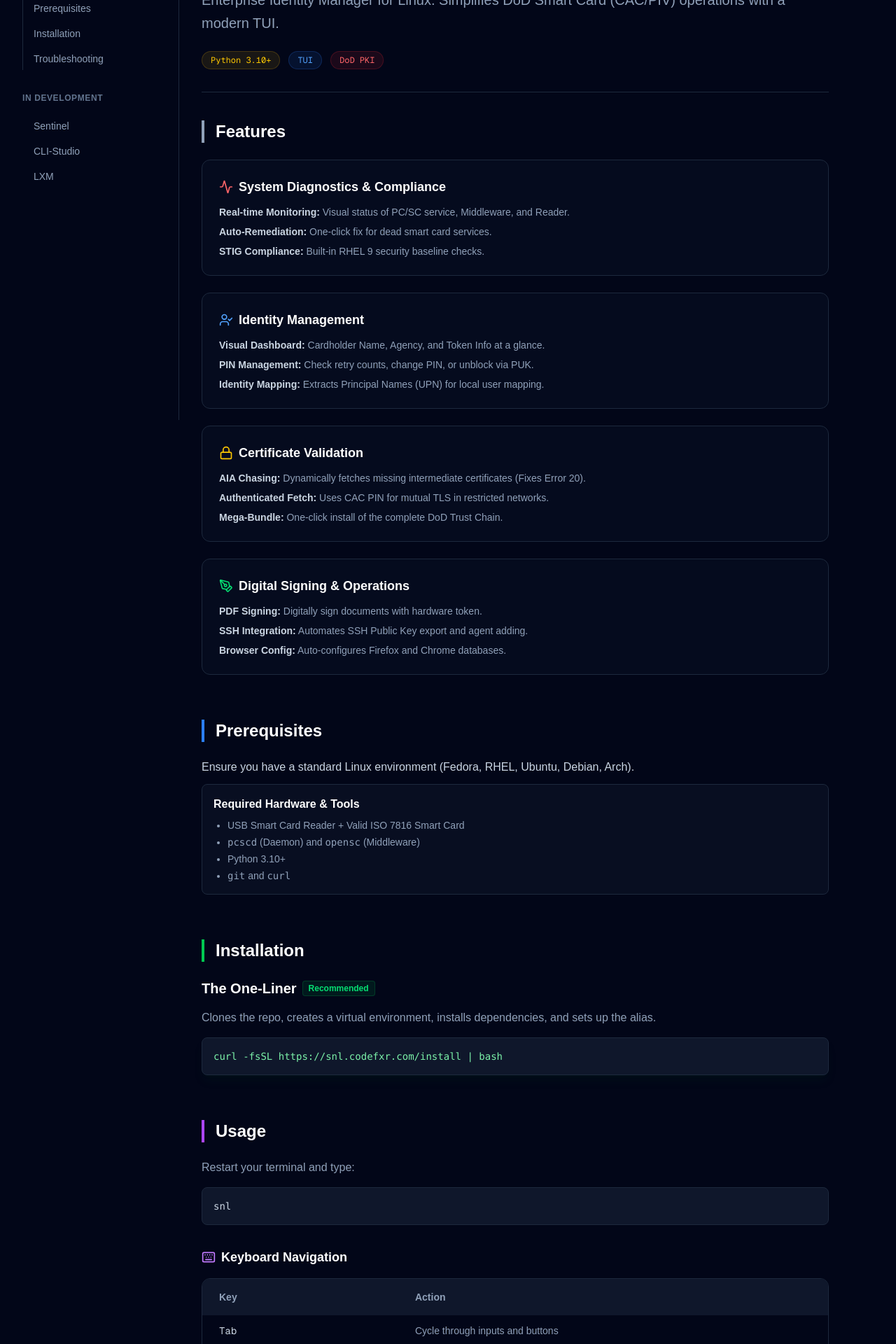
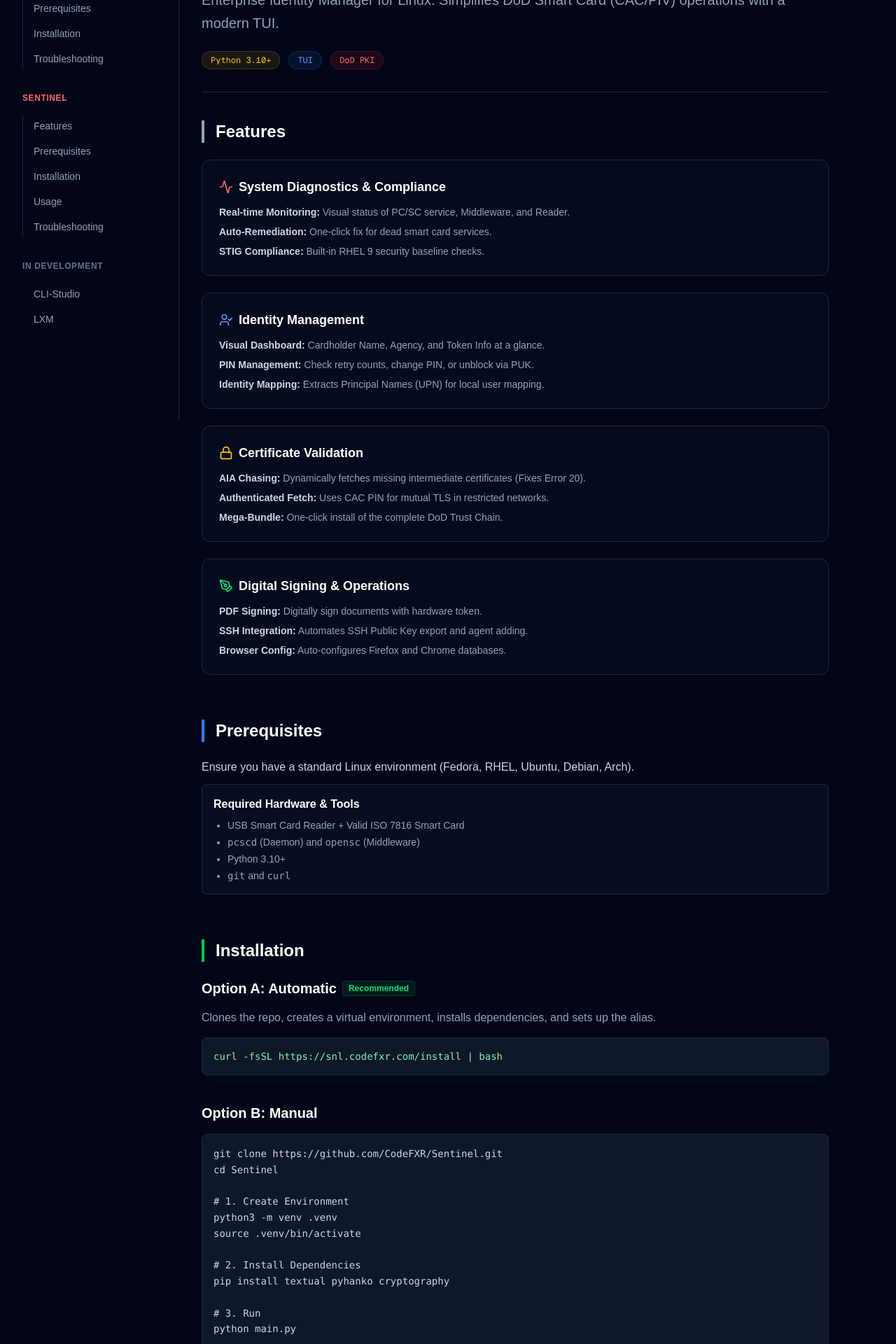
Before and after one commit to CodeFXR/codefxr.github.io, a Next.js app: page /docs/sentinel in a window 1280 px wide. Shown: the part 200-2120 px from the top of the page at 70% size. Built offline with nearby package versions, Linux system fonts and the light colour scheme.

Commit message:
Moved app from in dev to production

```diff
--- a/app/docs/layout.tsx
+++ b/app/docs/layout.tsx
@@ -8,14 +8,30 @@
       {/* --- 1. TOP NAVIGATION --- */}
       <nav className="fixed top-0 z-50 w-full border-b border-slate-800 bg-slate-950/60 backdrop-blur-md">
         <div className="flex items-center justify-between px-6 py-6 max-w-7xl mx-auto">
+
+          {/* Logo -> Links to Home */}
           <Link href="/" className="flex items-center gap-2 group">
             <div className="relative w-8 h-8">
-             <Image src="/logo.png" alt="CodeFXR Logo" fill className="object-contain" />
+             <Image
+               src="/logo.png"
+               alt="CodeFXR Logo"
+               fill
+               className="object-contain"
+             />
             </div>
             <span className="text-xl font-bold tracking-tight group-hover:text-slate-200 transition-colors">CodeFXR</span>
           </Link>
+
+          {/* Right Side Links */}
           <div className="hidden md:flex gap-6 text-sm font-medium text-slate-400">
-            <Link href="https://github.com/CodeFXR/codefxr.github.io" target="_blank" rel="noopener noreferrer" className="hover:text-blue-400 transition-colors">GitHub</Link>
+            <Link
+              href="https://github.com/CodeFXR/codefxr.github.io"
+              target="_blank"
+              rel="noopener noreferrer"
+              className="hover:text-blue-400 transition-colors"
+            >
+              GitHub
+            </Link>
           </div>
         </div>
       </nav>
@@ -26,7 +42,7 @@
         {/* --- 3. SIDEBAR --- */}
         <aside className="w-full md:w-64 shrink-0 md:border-r border-slate-800 md:min-h-[calc(100vh-6rem)] px-6 py-8 bg-slate-950 md:sticky md:top-24 self-start">
 
-          {/* Synapxis Menu */}
+          {/* Synapxis Menu (Teal) */}
           <h3 className="font-bold text-teal-400 mb-4 px-2 uppercase text-xs tracking-wider">Synapxis</h3>
           <ul className="space-y-1 mb-8 border-l border-slate-800 ml-2">
             <li><Link href="/docs/synapxis#features" className="block px-4 py-1.5 text-sm text-slate-400 hover:text-teal-400 hover:border-l hover:border-teal-400 -ml-[1px] transition-all">Features</Link></li>
@@ -35,11 +51,19 @@
             <li><Link href="/docs/synapxis#troubleshooting" className="block px-4 py-1.5 text-sm text-slate-400 hover:text-teal-400 hover:border-l hover:border-teal-400 -ml-[1px] transition-all">Troubleshooting</Link></li>
           </ul>
 
-          {/* Other Apps */}
+          {/* Sentinel Menu (Red/Rose) */}
+          <h3 className="font-bold text-red-400 mb-4 px-2 uppercase text-xs tracking-wider">Sentinel</h3>
+          <ul className="space-y-1 mb-8 border-l border-slate-800 ml-2">
+            <li><Link href="/docs/sentinel#features" className="block px-4 py-1.5 text-sm text-slate-400 hover:text-red-400 hover:border-l hover:border-red-400 -ml-[1px] transition-all">Features</Link></li>
+            <li><Link href="/docs/sentinel#prerequisites" className="block px-4 py-1.5 text-sm text-slate-400 hover:text-red-400 hover:border-l hover:border-red-400 -ml-[1px] transition-all">Prerequisites</Link></li>
+            <li><Link href="/docs/sentinel#installation" className="block px-4 py-1.5 text-sm text-slate-400 hover:text-red-400 hover:border-l hover:border-red-400 -ml-[1px] transition-all">Installation</Link></li>
+            <li><Link href="/docs/sentinel#usage" className="block px-4 py-1.5 text-sm text-slate-400 hover:text-red-400 hover:border-l hover:border-red-400 -ml-[1px] transition-all">Usage</Link></li>
+            <li><Link href="/docs/sentinel#troubleshooting" className="block px-4 py-1.5 text-sm text-slate-400 hover:text-red-400 hover:border-l hover:border-red-400 -ml-[1px] transition-all">Troubleshooting</Link></li>
+          </ul>
+
+          {/* In Development */}
           <h3 className="font-bold text-slate-500 mb-4 px-2 uppercase text-xs tracking-wider">In Development</h3>
           <ul className="space-y-1 ml-2">
-            <li><Link href="/docs/sentinel" className="block px-4 py-1.5 text-sm text-slate-400 hover:text-white transition-colors">Sentinel</Link></li>
-            {/* FIXED NAME */}
             <li><Link href="/docs/cli-studio" className="block px-4 py-1.5 text-sm text-slate-400 hover:text-white transition-colors">CLI-Studio</Link></li>
             <li><Link href="/docs/lxm" className="block px-4 py-1.5 text-sm text-slate-400 hover:text-white transition-colors">LXM</Link></li>
           </ul>
--- a/app/docs/sentinel/page.tsx
+++ b/app/docs/sentinel/page.tsx
@@ -1,4 +1,4 @@
-import { ShieldCheck, Activity, UserCheck, Lock, PenTool, Terminal, AlertTriangle, Keyboard } from "lucide-react";
+import { ShieldCheck, Activity, UserCheck, Lock, PenTool, AlertTriangle, Keyboard } from "lucide-react";
 
 export default function SentinelDocs() {
   return (
@@ -18,7 +18,7 @@
       </div>
 
       {/* --- 1. FEATURES --- */}
-      <section className="mb-16 scroll-mt-24">
+      <section id="features" className="mb-16 scroll-mt-24">
         <h2 className="text-2xl font-bold text-white mb-6 flex items-center gap-2 border-l-4 border-slate-400 pl-4">
           Features
         </h2>
@@ -75,7 +75,7 @@
       </section>
 
       {/* --- 2. PREREQUISITES --- */}
-      <section className="mb-16 scroll-mt-24">
+      <section id="prerequisites" className="mb-16 scroll-mt-24">
         <h2 className="text-2xl font-bold text-white mb-6 flex items-center gap-2 border-l-4 border-blue-500 pl-4">
           Prerequisites
         </h2>
@@ -94,12 +94,13 @@
       </section>
 
       {/* --- 3. INSTALLATION --- */}
-      <section className="mb-16 scroll-mt-24">
+      <section id="installation" className="mb-16 scroll-mt-24">
         <h2 className="text-2xl font-bold text-white mb-6 border-l-4 border-green-500 pl-4">Installation</h2>
 
+        {/* Automatic */}
         <div className="mb-10">
           <h3 className="text-xl font-semibold text-white mb-4 flex items-center gap-2">
-            The One-Liner <span className="text-xs bg-green-500/10 text-green-400 px-2 py-0.5 rounded border border-green-500/20">Recommended</span>
+            Option A: Automatic <span className="text-xs bg-green-500/10 text-green-400 px-2 py-0.5 rounded border border-green-500/20">Recommended</span>
           </h3>
           <p className="mb-4 text-slate-400">Clones the repo, creates a virtual environment, installs dependencies, and sets up the alias.</p>
           <pre className="bg-slate-900 p-4 rounded-lg font-mono text-sm overflow-x-auto border border-slate-800 shadow-lg shadow-green-900/10 max-w-[85vw] md:max-w-none">
@@ -108,10 +109,31 @@
             </code>
           </pre>
         </div>
+
+        {/* Manual */}
+        <div>
+          <h3 className="text-xl font-semibold text-white mb-4">Option B: Manual</h3>
+          <pre className="bg-slate-900 p-4 rounded-lg font-mono text-sm overflow-x-auto border border-slate-800 leading-relaxed max-w-[85vw] md:max-w-none">
+            <code className="text-slate-300">
+{`git clone https://github.com/CodeFXR/Sentinel.git
+cd Sentinel
+
+# 1. Create Environment
+python3 -m venv .venv
+source .venv/bin/activate
+
+# 2. Install Dependencies
+pip install textual pyhanko cryptography
+
+# 3. Run
+python main.py`}
+            </code>
+          </pre>
+        </div>
       </section>
 
       {/* --- 4. USAGE --- */}
-      <section className="mb-16 scroll-mt-24">
+      <section id="usage" className="mb-16 scroll-mt-24">
         <h2 className="text-2xl font-bold text-white mb-6 flex items-center gap-2 border-l-4 border-purple-500 pl-4">
           Usage
         </h2>
@@ -151,7 +173,7 @@
       </section>
 
       {/* --- 5. TROUBLESHOOTING --- */}
-      <section className="mb-20 scroll-mt-24">
+      <section id="troubleshooting" className="mb-20 scroll-mt-24">
         <h2 className="text-2xl font-bold text-white mb-6 border-l-4 border-red-500 pl-4">Troubleshooting</h2>
         <div className="space-y-4">
 
```
